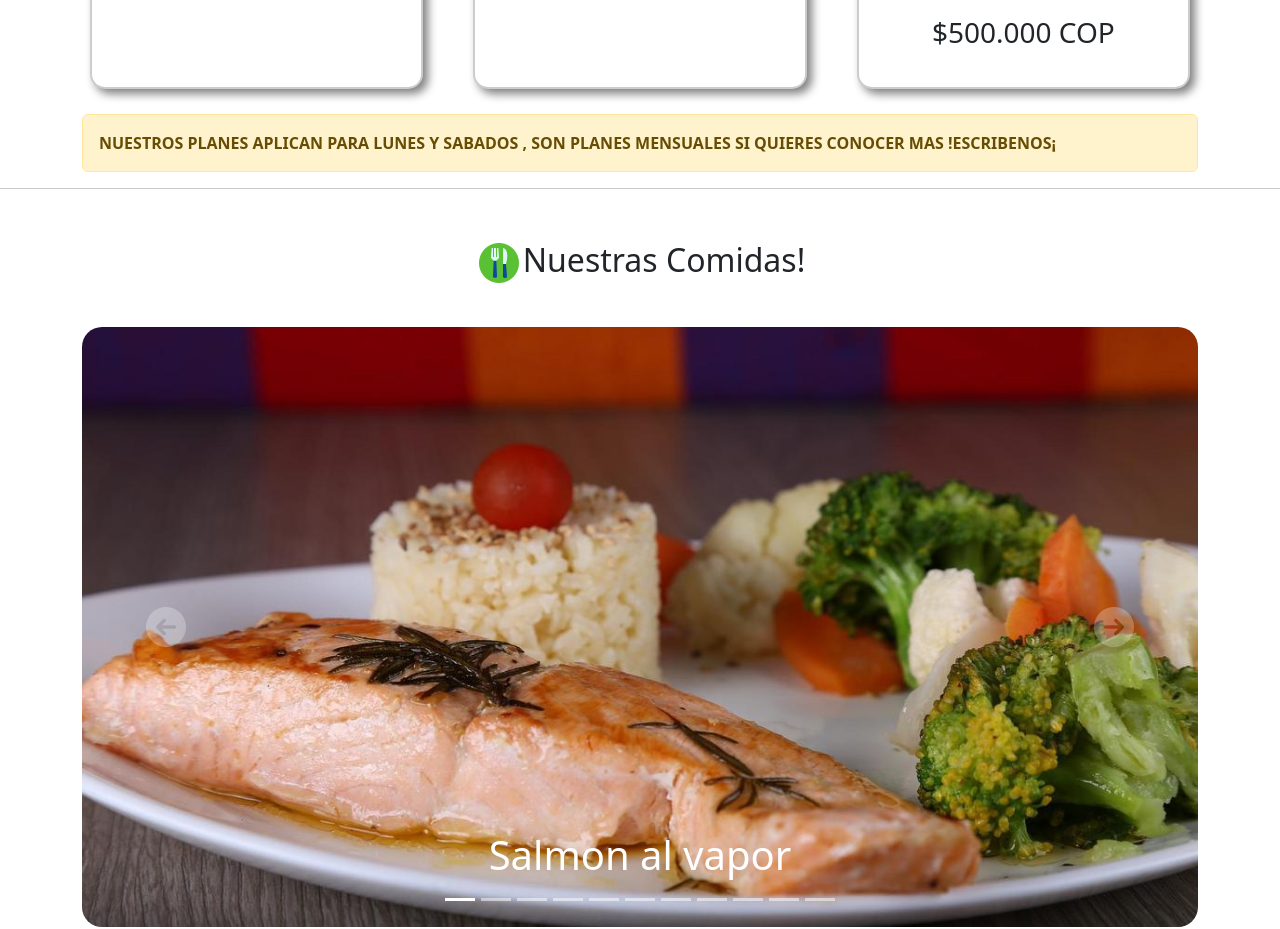
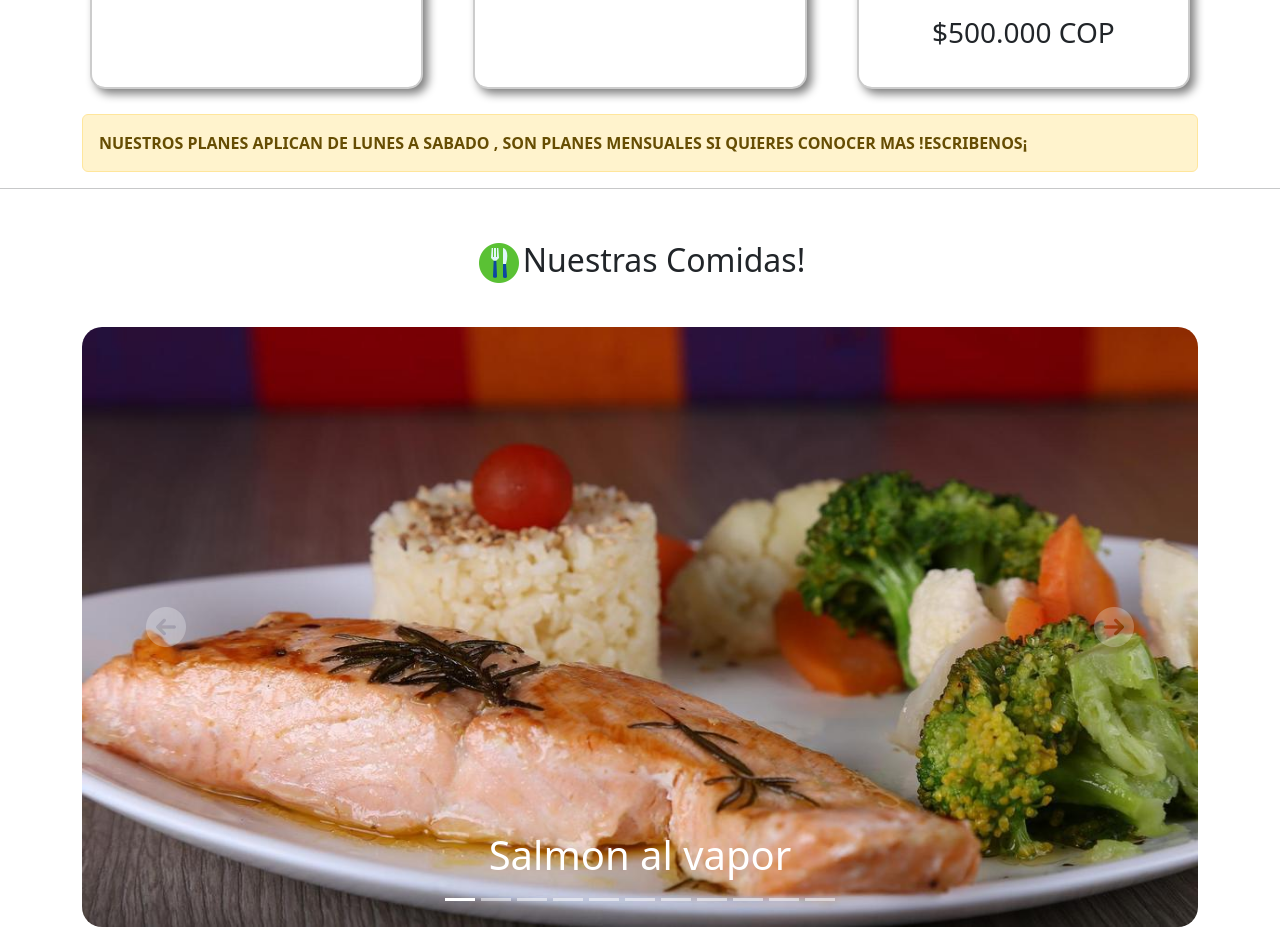
Before and after one commit to juandeveloper17/verdebendito, an Angular app: page / in a window 1280 px wide. Shown: the part 1440-2369 px from the top of the page. Built offline with nearby package versions, Linux system fonts and the light colour scheme.

Commit message:
cambio de texto planes

```diff
--- a/src/app/nuestros-planes/nuestros-planes.component.html
+++ b/src/app/nuestros-planes/nuestros-planes.component.html
@@ -98,7 +98,7 @@
 </div>
 <div class="container" style="margin-top: 25px;">
 <div class="alert alert-warning" role="alert">
-    <strong>NUESTROS PLANES APLICAN PARA LUNES Y SABADOS , SON PLANES MENSUALES SI QUIERES CONOCER MAS !ESCRIBENOS¡</strong>
+    <strong>NUESTROS PLANES APLICAN DE LUNES A SABADO , SON PLANES MENSUALES SI QUIERES CONOCER MAS !ESCRIBENOS¡</strong>
   </div>
 </div>
 <hr>
```
